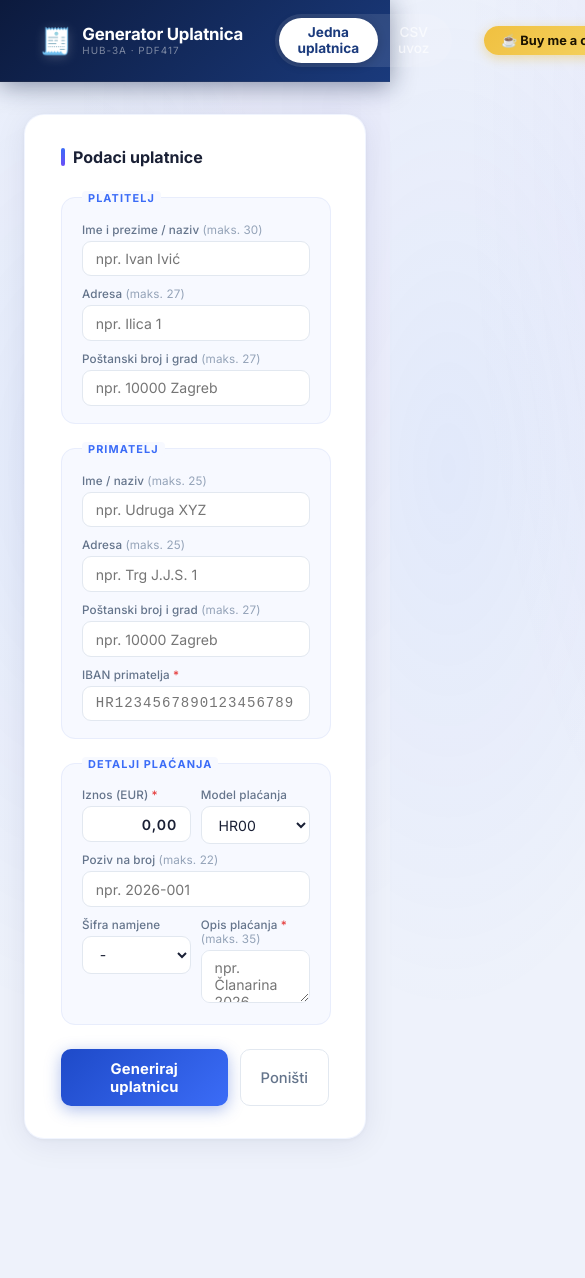
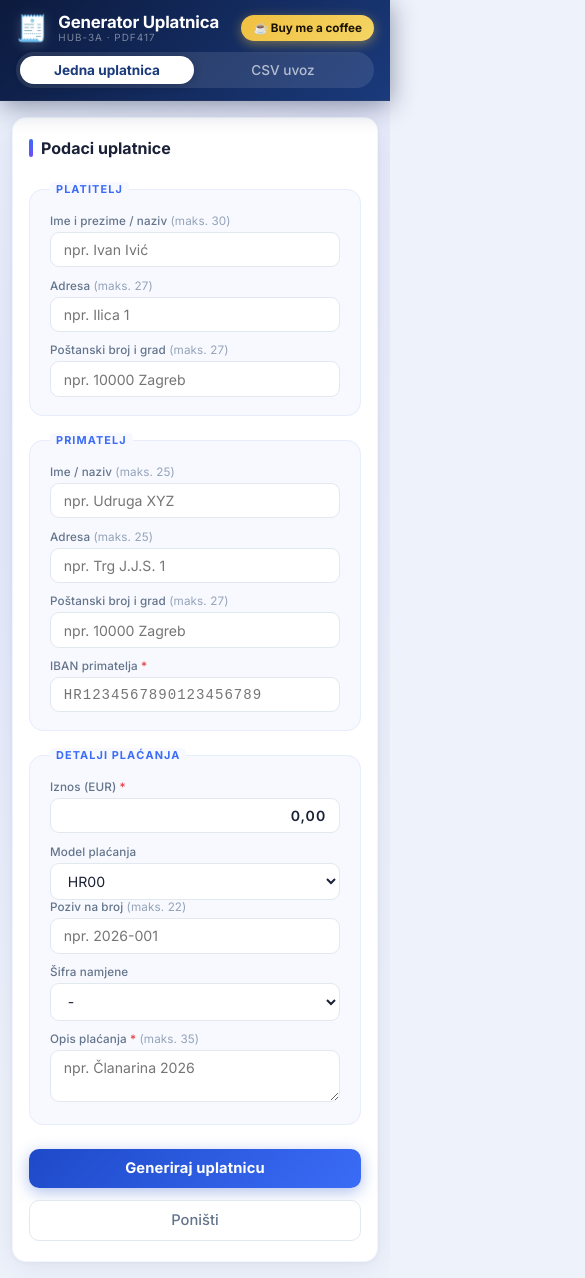
Before and after one commit to ChessSparks/GeneratorUplatnica, a Vue app: page / in a window 390 px wide. Shown: the top 1278 px of the page, 585 px wide, since content can reach past the window. Before the commit the page ends 1171 px from the top, so only its background shows below. Built offline with nearby package versions, Linux system fonts and the light colour scheme.

Commit message:
Mobile responsivnes

```diff
--- a/src/App.vue
+++ b/src/App.vue
@@ -403,6 +403,44 @@ body {
   padding-bottom: 2.5rem;
 }
 
+/* ── Mobile ── */
+@media (max-width: 640px) {
+  .app-header {
+    flex-wrap: wrap;
+    padding: 0.75rem 1rem;
+    gap: 0.5rem;
+  }
+
+  .app-brand { flex: 1; }
+
+  .bmc-btn {
+    margin-left: 0;
+    font-size: 0.73rem;
+    padding: 0.38rem 0.75rem;
+  }
+
+  .tabs {
+    order: 3;
+    width: 100%;
+    justify-content: center;
+  }
+
+  .tab-btn { flex: 1; text-align: center; }
+
+  .app-main {
+    margin: 1rem auto;
+    padding: 0 0.75rem;
+  }
+
+  .preview-bar {
+    flex-direction: column;
+    align-items: stretch;
+    gap: 0.65rem;
+  }
+
+  .btn-print { width: 100%; text-align: center; }
+}
+
 /* ── Print ── */
 @media print {
   .app-header, .preview-bar, .slip-form, .csv-upload { display: none !important; }
--- a/src/components/PaymentSlip.vue
+++ b/src/components/PaymentSlip.vue
@@ -1,5 +1,6 @@
 <template>
-  <div class="uplatnica-wrapper" id="izvoz-uplatnice">
+  <div class="uplatnica-scale-outer" :style="outerStyle">
+  <div class="uplatnica-wrapper" id="izvoz-uplatnice" :style="wrapperStyle">
     <!-- Platitelj (top-left) -->
     <div class="platitelj">
       <input type="text" class="input-field" :value="userData.imePlatitelja" readonly />
@@ -56,11 +57,12 @@
     <!-- Right copy: opis -->
     <textarea class="opis-placanja-desno" :value="userData.opisPlacanja" readonly></textarea>
   </div>
+  </div>
 </template>
 
 
 <script>
-import { ref, computed, onMounted, watch } from 'vue';
+import { ref, computed, onMounted, onUnmounted, watch } from 'vue';
 
 export default {
   name: 'PaymentSlip',
@@ -74,6 +76,20 @@ export default {
   setup(props, { emit }) {
     const barcodeCanvas = ref(null);
     const barcodeError = ref(null);
+
+    const slipScale = ref(1);
+    function updateScale() {
+      const available = window.innerWidth - 32;
+      slipScale.value = available >= 931 ? 1 : available / 931;
+    }
+
+    const outerStyle = computed(() => ({
+      height: `${Math.round(380 * slipScale.value)}px`,
+    }));
+    const wrapperStyle = computed(() => ({
+      transform: `scale(${slipScale.value})`,
+      transformOrigin: 'top left',
+    }));
 
     const formattedAmount = computed(() => {
       const raw = (props.userData.iznosTransakcije || '').toString().replace(',', '.');
@@ -126,15 +142,25 @@ export default {
       }
     }
 
-    onMounted(generateBarcode);
+    onMounted(() => {
+      updateScale();
+      window.addEventListener('resize', updateScale);
+      generateBarcode();
+    });
+    onUnmounted(() => window.removeEventListener('resize', updateScale));
     watch(() => props.userData, generateBarcode, { deep: true });
 
-    return { barcodeCanvas, barcodeError, formattedAmount };
+    return { barcodeCanvas, barcodeError, formattedAmount, outerStyle, wrapperStyle };
   },
 };
 </script>
 
 <style>
+.uplatnica-scale-outer {
+  width: 100%;
+  overflow: hidden;
+}
+
 .uplatnica-wrapper {
   width: 931px;
   height: 380px;
@@ -355,4 +381,13 @@ export default {
   font-size: 12px;
   height: 20px;
 }
+
+@media print {
+  .uplatnica-scale-outer {
+    height: 380px !important;
+  }
+  .uplatnica-wrapper {
+    transform: none !important;
+  }
+}
 </style>
--- a/src/components/SlipForm.vue
+++ b/src/components/SlipForm.vue
@@ -531,4 +531,26 @@ legend {
 }
 
 .error-msg::before { content: '⚠'; font-size: 0.85rem; }
+
+@media (max-width: 480px) {
+  .slip-form {
+    padding: 1.25rem 1rem;
+    border-radius: 14px;
+  }
+
+  .form-row {
+    flex-direction: column;
+    gap: 0;
+  }
+
+  .form-actions {
+    flex-direction: column;
+  }
+
+  .btn-primary,
+  .btn-secondary {
+    width: 100%;
+    text-align: center;
+  }
+}
 </style>
```
